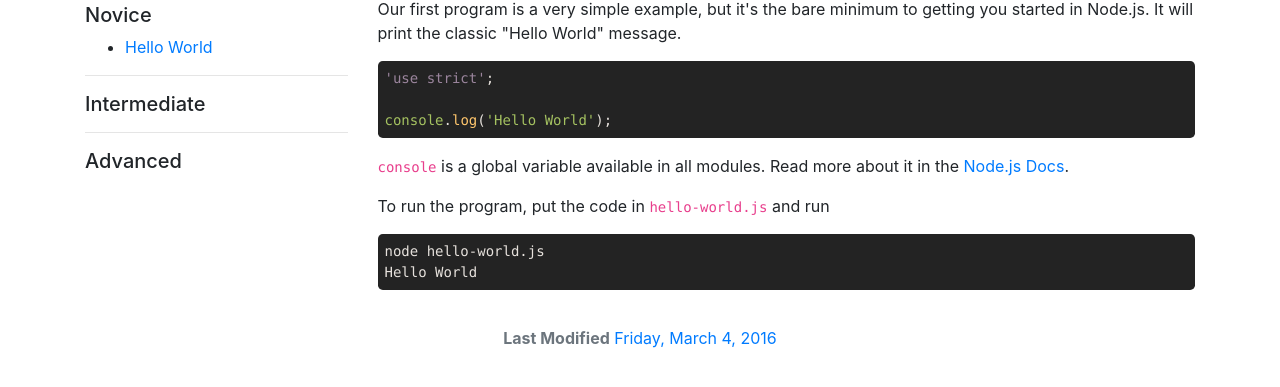
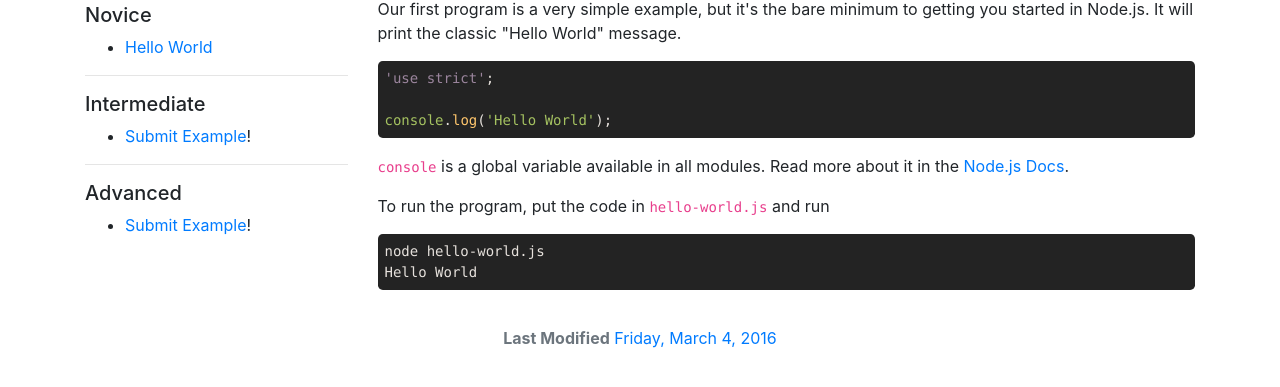
Before and after one commit to foxpjustin/node-by-example, a plain HTML site: page hello-world/index.html in a window 1280 px wide. Shown: the part 225-612 px from the top of the page. Drawn offline with nearby package versions, Linux system fonts and the light colour scheme.

Commit message:
Update 2016-03-04T20:56:32.130Z

```diff
--- a/hello-world/index.html
+++ b/hello-world/index.html
@@ -48,8 +48,14 @@
           </ul>
           <hr>
           <h5 id="intermediate">Intermediate</h5>
+          <ul>
+            <li><a href="https://github.com/joshmanders/node-by-example/issues">Submit Example</a>!</li>
+          </ul>
           <hr>
           <h5 id="advanced">Advanced</h5>
+          <ul>
+            <li><a href="https://github.com/joshmanders/node-by-example/issues">Submit Example</a>!</li>
+          </ul>
         </div>
         <div class="col-md-9 content-col">
           <h1 id="hello-world">Hello World</h1>
```
Also changed, not shown: index.html (+6 -0 lines).
